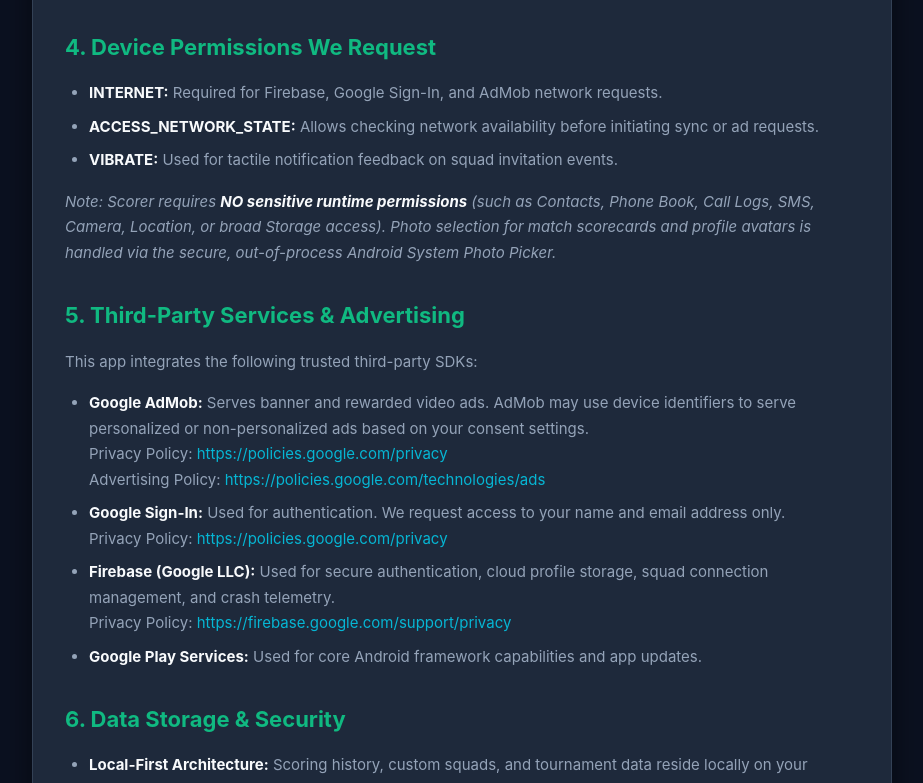
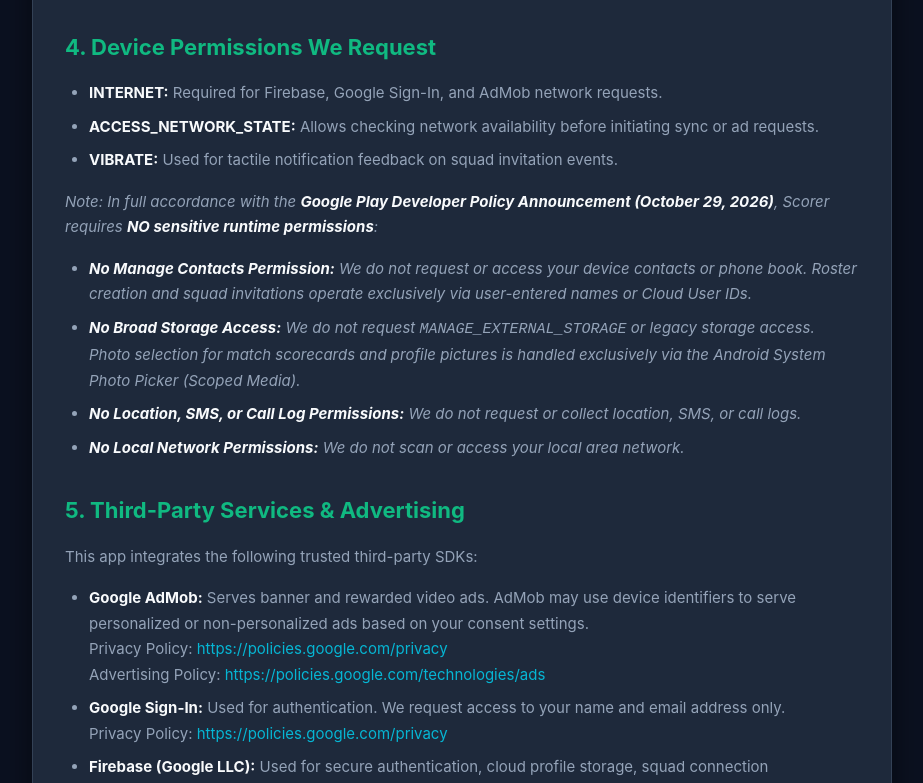
Before and after one commit to vinayurkude/privacy-policy, a plain HTML site: page index.html in a window 1280 px wide. Shown: the part 1897-2680 px from the top of the page, without its empty margins (178-1101 px from the left). Drawn offline with Linux system fonts and the light colour scheme.

Commit message:
Revise privacy policy effective date and permissions details
Updated the effective date and added compliance details regarding sensitive runtime permissions in the privacy policy.

```diff
--- a/index.html
+++ b/index.html
@@ -172,7 +172,7 @@
     <div class="header">
         <div class="app-badge">Scorer - Cricket Umpire</div>
         <h1>Privacy Policy</h1>
-        <div class="effective-date">Last updated: October 17, 2026</div>
+        <div class="effective-date">Last updated: October 31, 2026 (Compliant with Google Play October 29, 2026 Policy Announcement)</div>
     </div>
 
     <div class="highlight-box">
@@ -271,7 +271,14 @@
         <li><strong>ACCESS_NETWORK_STATE:</strong> Allows checking network availability before initiating sync or ad requests.</li>
         <li><strong>VIBRATE:</strong> Used for tactile notification feedback on squad invitation events.</li>
     </ul>
-    <p><em>Note: Scorer requires <strong>NO sensitive runtime permissions</strong> (such as Contacts, Phone Book, Call Logs, SMS, Camera, Location, or broad Storage access). Photo selection for match scorecards and profile avatars is handled via the secure, out-of-process Android System Photo Picker.</em></p>
+    <p><em>Note: In full accordance with the <strong>Google Play Developer Policy Announcement (October 29, 2026)</strong>, Scorer requires <strong>NO sensitive runtime permissions</strong>:
+    <ul>
+        <li><strong>No Manage Contacts Permission:</strong> We do not request or access your device contacts or phone book. Roster creation and squad invitations operate exclusively via user-entered names or Cloud User IDs.</li>
+        <li><strong>No Broad Storage Access:</strong> We do not request <code>MANAGE_EXTERNAL_STORAGE</code> or legacy storage access. Photo selection for match scorecards and profile pictures is handled exclusively via the Android System Photo Picker (Scoped Media).</li>
+        <li><strong>No Location, SMS, or Call Log Permissions:</strong> We do not request or collect location, SMS, or call logs.</li>
+        <li><strong>No Local Network Permissions:</strong> We do not scan or access your local area network.</li>
+    </ul>
+    </em></p>
 
     <h2>5. Third-Party Services &amp; Advertising</h2>
     <p>This app integrates the following trusted third-party SDKs:</p>
```
